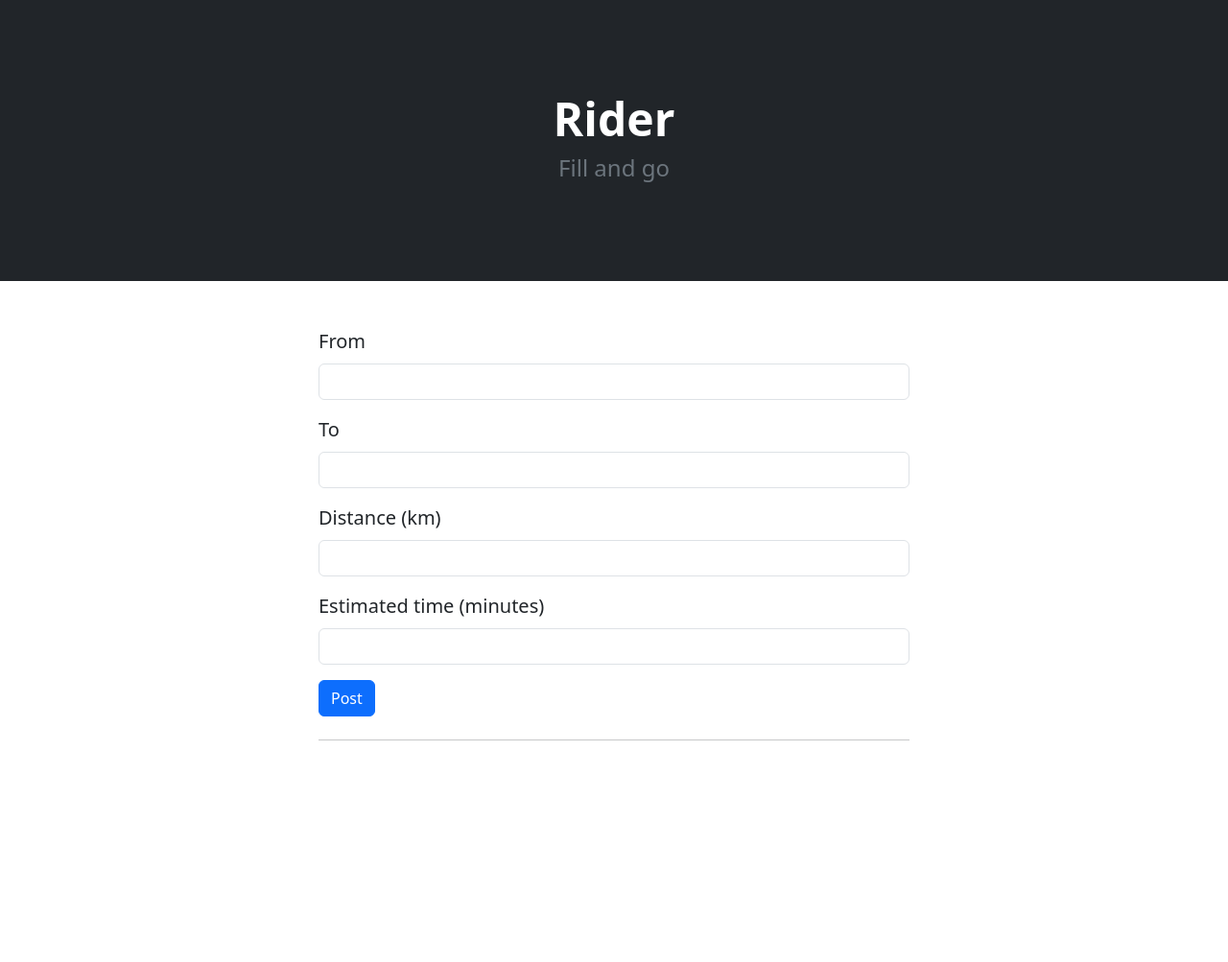
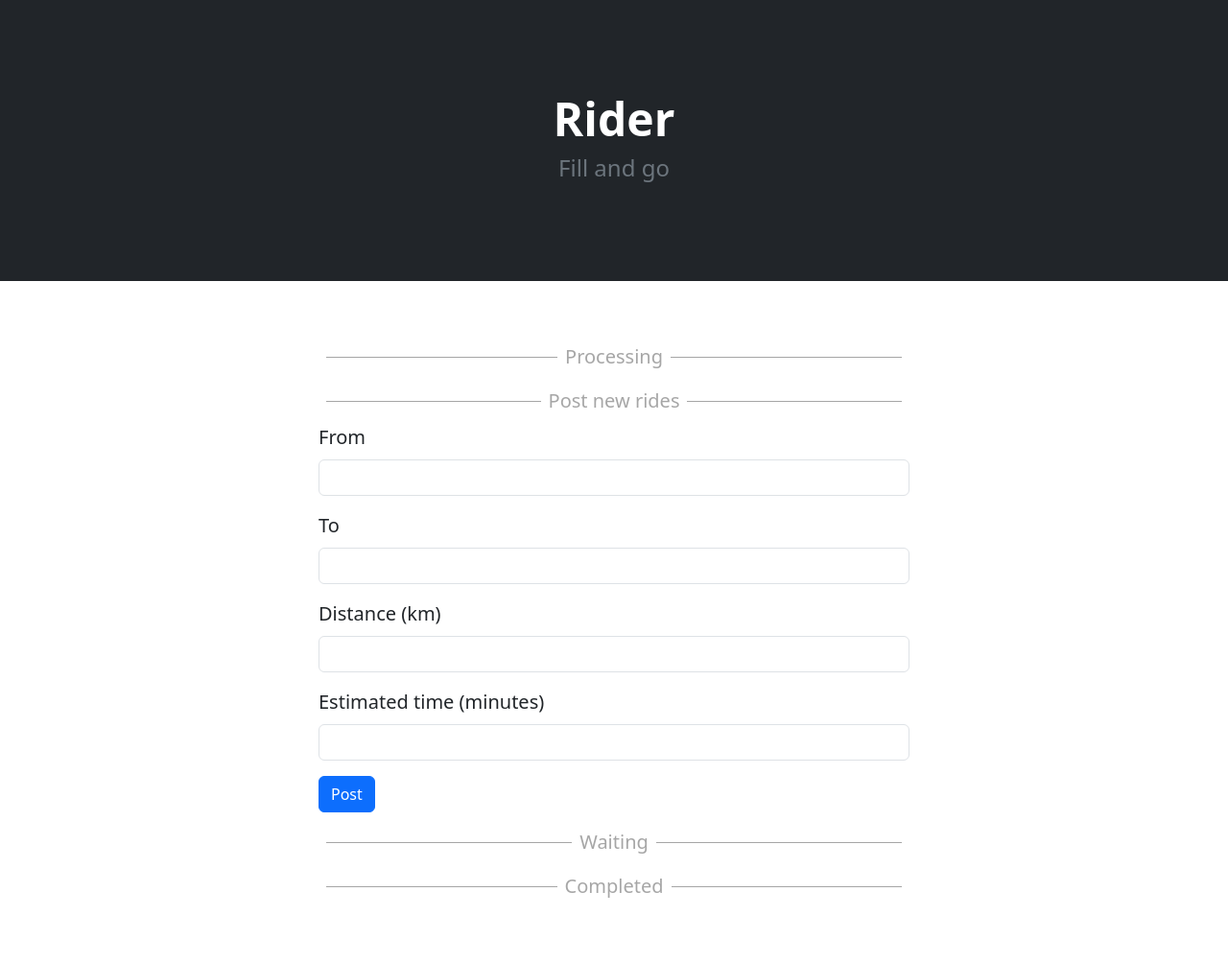
Before and after one commit to BKazimy/Uber-MVP, a Flask app: page /rider in a window 1280 px wide. Shown: the part 57-1060 px from the top of the page at 96% size. Before the commit the page ends 829 px from the top, so only its background shows below. Run offline with Flask 3, Linux system fonts and the light colour scheme; some libraries are stand-ins or nearby versions.

Commit message:
last edit

```diff
--- a/main.py
+++ b/main.py
@@ -70,9 +70,10 @@ def rider():
             target=form.target.data,
             distance=dist,
             est_time=est_time,
-            cmp_time=0,
+            cmp_time=est_time,
             state="waiting",
             est_fare=est_fare,
+            real_fare=est_fare,
             post_time=int(datetime.now().timestamp())
         ))
         db.session.commit()
@@ -80,8 +81,10 @@ def rider():
         return flask.redirect(flask.url_for('rider'))
 
     rides = db.session.execute(sqlalchemy.select(Rides).filter(Rides.state=='waiting').order_by(Rides.id.desc())).scalars()
-    cmp_ride = db.session.execute(sqlalchemy.select(Rides).filter(Rides.state=='completed').order_by(Rides.state_updt_time.desc())).scalar()
-    return flask.render_template('rider.html', form=form, rides=rides, cmp_ride=cmp_ride)
+    cmp_ride = db.session.execute(sqlalchemy.select(Rides).filter(Rides.state=='completed').order_by(Rides.id.desc())).scalars()
+    crnt_ride = db.session.execute(sqlalchemy.select(Rides).filter(Rides.state=='prosessing').order_by(Rides.state_updt_time.desc())).scalars()
+
+    return flask.render_template('rider.html', form=form, rides=rides, crnt_ride=crnt_ride, cmp_ride=cmp_ride)
 
 
 @app.route('/driver')
--- a/templates/base.html
+++ b/templates/base.html
@@ -10,6 +10,25 @@
     {% block style %}
     {{ bootstrap.load_css() }}
 
+    <style>
+      .hr-sect {
+          display: flex;
+          flex-basis: 100%;
+          align-items: center;
+          color: rgba(0, 0, 0, 0.35);
+          margin: 8px 0px;
+      }
+      .hr-sect:before,
+      .hr-sect:after {
+          content: "";
+          flex-grow: 1;
+          background: rgba(0, 0, 0, 0.35);
+          height: 1px;
+          font-size: 0px;
+          line-height: 0px;
+          margin: 0px 8px;
+      }
+    </style>
     {% endblock %}
     <title>{{ title }}</title>
 </head>
--- a/templates/index.html
+++ b/templates/index.html
@@ -7,7 +7,7 @@
   </p>
   <div class="d-grid gap-2 d-sm-flex justify-content-sm-center">
     <a href="{{ url_for('rider') }}" class="btn btn-outline-info btn-lg px-4 me-sm-3 fw-bold">Rider</a>
-    <a href="#" class="btn btn-outline-light btn-lg px-4">Driver</a>
+    <a href="{{ url_for('driver') }}" class="btn btn-outline-light btn-lg px-4">Driver</a>
   </div>
 {% endblock %}
 
--- a/templates/rider.html
+++ b/templates/rider.html
@@ -11,31 +11,37 @@
 
 
 {% block content %}
-
 <div class="container fs-5 form justify-content-sm-center mx-auto col-6 py-5">
 
-    {% if cmp_ride %}
-    <h2 class="post-title">{{ cmp_ride.depart }} to {{ cmp_ride.target }}</h2>
-    {{ cmp_ride.distance }}km in {{ cmp_ride.real_time }}mins = afs{{ cmp_ride.real_fare }}
-    <hr class="my-4">
+
+    {% if crnt_ride %}
+    <section class="section my-3">
+        <div class="hr-sect">Processing</div>
+        {% for ride in crnt_ride %}
+            <h2 class="post-title">{{ ride.depart }} to {{ ride.target }}</h2>
+            {{ ride.distance }}km in {{ ride.est_time }}mins = afs{{ ride.est_fare }}
+        {% endfor %}
+    </section>
     {% endif %}
 
+
+    <section class="section my-3">
+        <div class="hr-sect">Post new rides</div>
         <div class="form">
             {{ render_form(form)|safe }}
         </div>
+    </section>
 
-<hr class="my-4">
 
     {% if rides %}
+        <section class="section my-3">
+            <div class="hr-sect">Waiting</div>
             <div class="rides post-meta">
             {% for ride in rides %}
                 <div class="post-preview" id="posts">
-
                     <div class="post-preview" id="posts">
-
                         <h2 class="post-title">From: {{ ride.depart }}</h2>
                         <h3 class="post-subtitle">To: {{ ride.target }}</h3>
-
                     <p class="post-meta">Estemates: afs{{ ride.est_fare }}, {{ ride.distance }}km, {{ ride.est_time }}mins
                         <br>Post Time: {{ ride.post_time }}
                         <br>State: {{ ride.state }} <a href="{{url_for('cancel', id=ride.id) }}">Cancel</a>
@@ -44,8 +50,19 @@
                 </div>
                 <hr class="my-2">
             {% endfor %}
+            </div>
+        </secction>
+    {% endif %}
 
-    </div>
+
+    {% if cmp_ride %}
+        <section class="section my-3">
+            <div class="hr-sect">Completed</div>
+            {% for ride in cmp_ride %}
+                <h2 class="post-title">{{ ride.depart }} to {{ ride.target }}</h2>
+            {{ ride.distance }}km in {{ ride.real_time }}mins = afs{{ ride.real_fare }} <br><br>
+            {% endfor %}
+        </section>
     {% endif %}
 </div>
 
```
Also changed, not shown: templates/driver.html (+14 -12 lines), car.jpg (added), company.png (added), people.png (added), people.webp (added), uber.png (added), 2 other files. Lines whose indentation alone changed are shown as unchanged.
